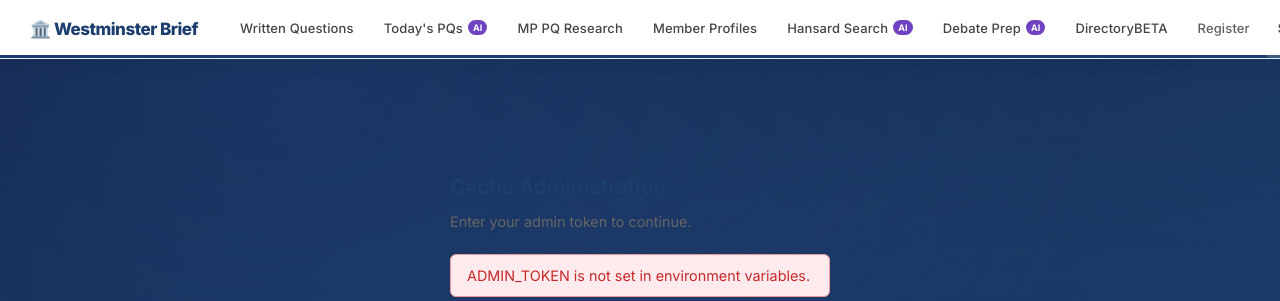
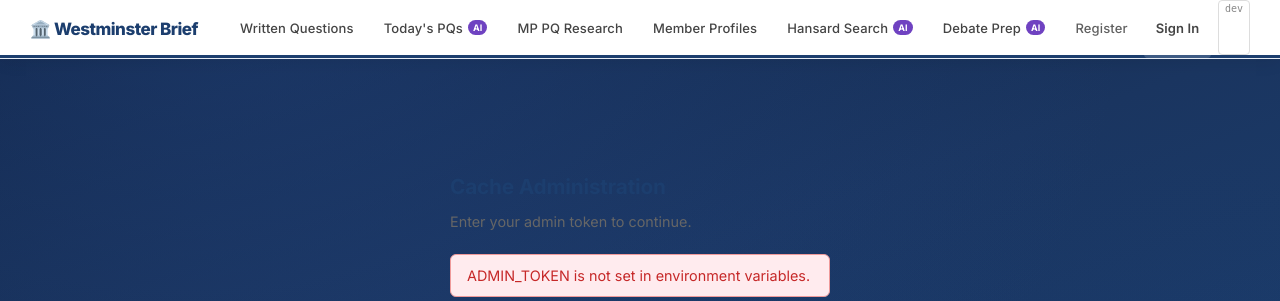
Before and after one commit to markyf801/Westminsterbrief, a Flask app: page /admin in a window 1280 px wide; the page is wider, and only the part inside the window is pictured. Shown: the top 301 px of that part. Run offline with Flask 3, Linux system fonts and the light colour scheme; some libraries are stand-ins or nearby versions.

Commit message:
Hide Directory Beta from nav — routes still registered, easy to restore
Co-Authored-By: Claude Sonnet 4.6 <noreply@anthropic.com>

```diff
--- a/templates/base.html
+++ b/templates/base.html
@@ -33,8 +33,6 @@
         <a href="/biography"{% if request.path == '/biography' %}class="nav-active"{% endif %}>Member Profiles</a>
         <a href="/debates"  {% if request.path.startswith('/debates') %}class="nav-active"{% endif %}>Hansard Search <span class="badge-ai">AI</span></a>
         <a href="/debate_prep" {% if request.path.startswith('/debate_prep') %}class="nav-active"{% endif %}>Debate Prep <span class="badge-ai">AI</span></a>
-        <a href="/directory" {% if request.path.startswith('/directory') %}class="nav-active"{% endif %}>Directory <span class="badge-beta">BETA</span></a>
-
         {% if current_user.is_authenticated %}
             <a href="/my_alerts" class="nav-auth-alerts {% if request.path == '/my_alerts' %}nav-active{% endif %}">👤 My Alerts</a>
             <a href="/my_preferences" {% if request.path == '/my_preferences' %}class="nav-active"{% endif %}>⚙️ Preferences</a>
```
